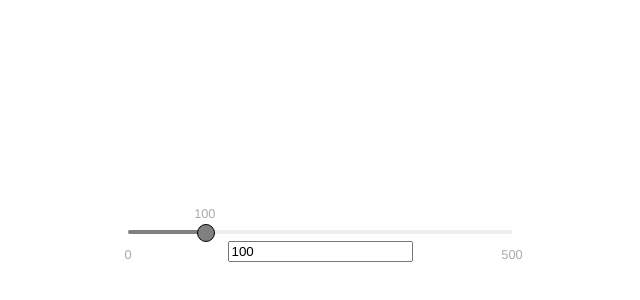
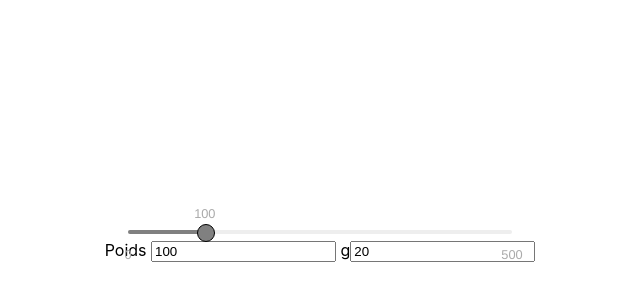
Before and after one commit to WildCodeSchool/Paris-0919-P2-Diabete, a React (Create React App) app in the folder ohmyg/: page / in a window 1280 px wide. Shown: the part 16-316 px from the top of the page, without its empty margins (320-960 px from the left). Built offline with nearby package versions, Linux system fonts and the light colour scheme.

Commit message:
add the Glucides

```diff
--- a/ohmyg/src/components/pages/calculation/CarbCalculation.js
+++ b/ohmyg/src/components/pages/calculation/CarbCalculation.js
@@ -5,12 +5,16 @@ import './CarbCalculation.css'
 
 class CarbCalculation extends React.Component {
     state = {
-        food: 'poire',
+        name: 'poire',
         value:  100,
         carb100g: 20,
+        carbRatio: 20
     }
 
     handleChange = (event) => {
+        if (event.target.value > 500) {
+            return;
+          }
         this.setState({value: event.target.value});
     }
 
@@ -19,16 +23,26 @@ class CarbCalculation extends React.Component {
             <div className="range">
                 <InputRange
                     className="input-range"
-                    step={0.1}
+                    step={0.5}
                     maxValue={500}
                     minValue={0}
                     value={this.state.value}
                     onChange={value => this.setState({ value })} />
+
+                    <label>Poids </label>
                 <input
                     className="foodWeight"
                     type='number'
+                    maxValue={500}
                     value={this.state.value}
                     onChange={this.handleChange} />
+                    <label> g</label>
+
+                <input
+                    className="carbohydrate"
+                    type='number'
+                    value={this.state.carb100g*this.state.value/100}
+                />
             </div>
         );
     }
```
